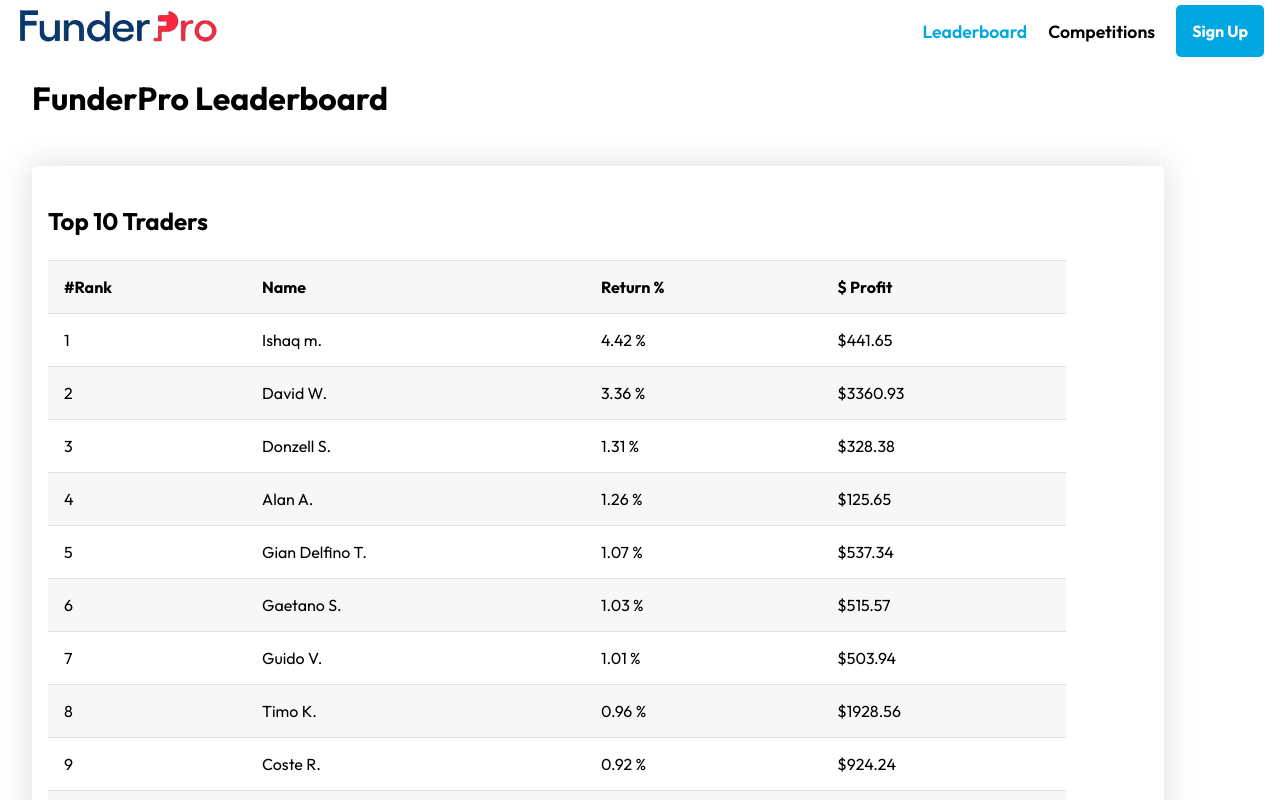
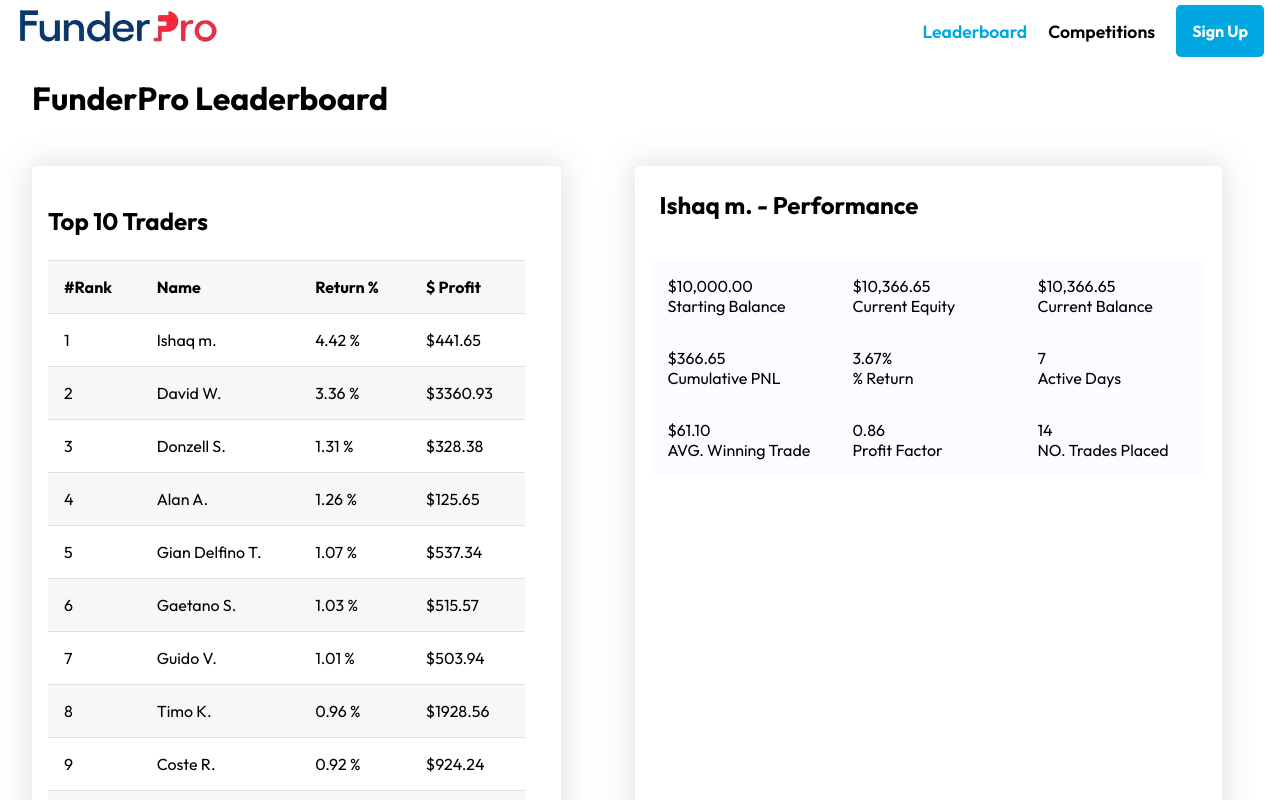
Before and after one commit to Devanshugoell/funderpro, a React (Create React App) app: page / in a window 1280 px wide. Shown: the top 800 px of the page. Built offline with nearby package versions, Linux system fonts and the light colour scheme.

Commit message:
made it responsive with the help of grid

```diff
--- a/src/Performance/Performance.css
+++ b/src/Performance/Performance.css
@@ -0,0 +1,21 @@
+.performance {
+  box-shadow: 0px 0px 30px 3px rgba(128, 128, 128, 0.23);
+  border-radius: 5px;
+  width: 100%;
+  margin: 2em;
+  padding-bottom: 1em;
+}
+
+h2 {
+  padding: 1em;
+}
+.stats {
+  display: grid;
+  grid-template-columns: repeat(auto-fit, minmax(150px, 1fr));
+  background-color: rgb(250, 252, 255);
+  border-radius: 5px;
+  margin: 1em;
+}
+.box {
+  padding: 1em;
+}
--- a/src/Performance/Performance.js
+++ b/src/Performance/Performance.js
@@ -2,7 +2,51 @@
 import "./Performance.css";
 
 const Performance = () => {
-  return <div></div>;
+  return (
+    <div className="performance">
+      <h2>Ishaq m. - Performance</h2>
+      <section>
+        <section className="stats">
+          <section className="startingBalance box">
+            <p>$10,000.00</p>
+            <p>Starting Balance</p>
+          </section>
+          <section className="currentEquity box">
+            <p>$10,366.65</p>
+            <p>Current Equity</p>
+          </section>
+          <section className="currentBalance box">
+            <p>$10,366.65</p>
+            <p>Current Balance</p>
+          </section>
+          <section className="cumulativePNL box">
+            <p>$366.65</p>
+            <p>Cumulative PNL</p>
+          </section>
+          <section className="return box">
+            <p>3.67%</p>
+            <p>% Return</p>
+          </section>
+          <section className="activeDays box">
+            <p>7</p>
+            <p>Active Days</p>
+          </section>
+          <section className="winningTrade box">
+            <p>$61.10</p>
+            <p>AVG. Winning Trade</p>
+          </section>
+          <section className="profitFactor box">
+            <p>0.86</p>
+            <p>Profit Factor</p>
+          </section>
+          <section className="tradesPlaced box">
+            <p>14</p>
+            <p>NO. Trades Placed</p>
+          </section>
+        </section>
+      </section>
+    </div>
+  );
 };
 
 export default Performance;
```
